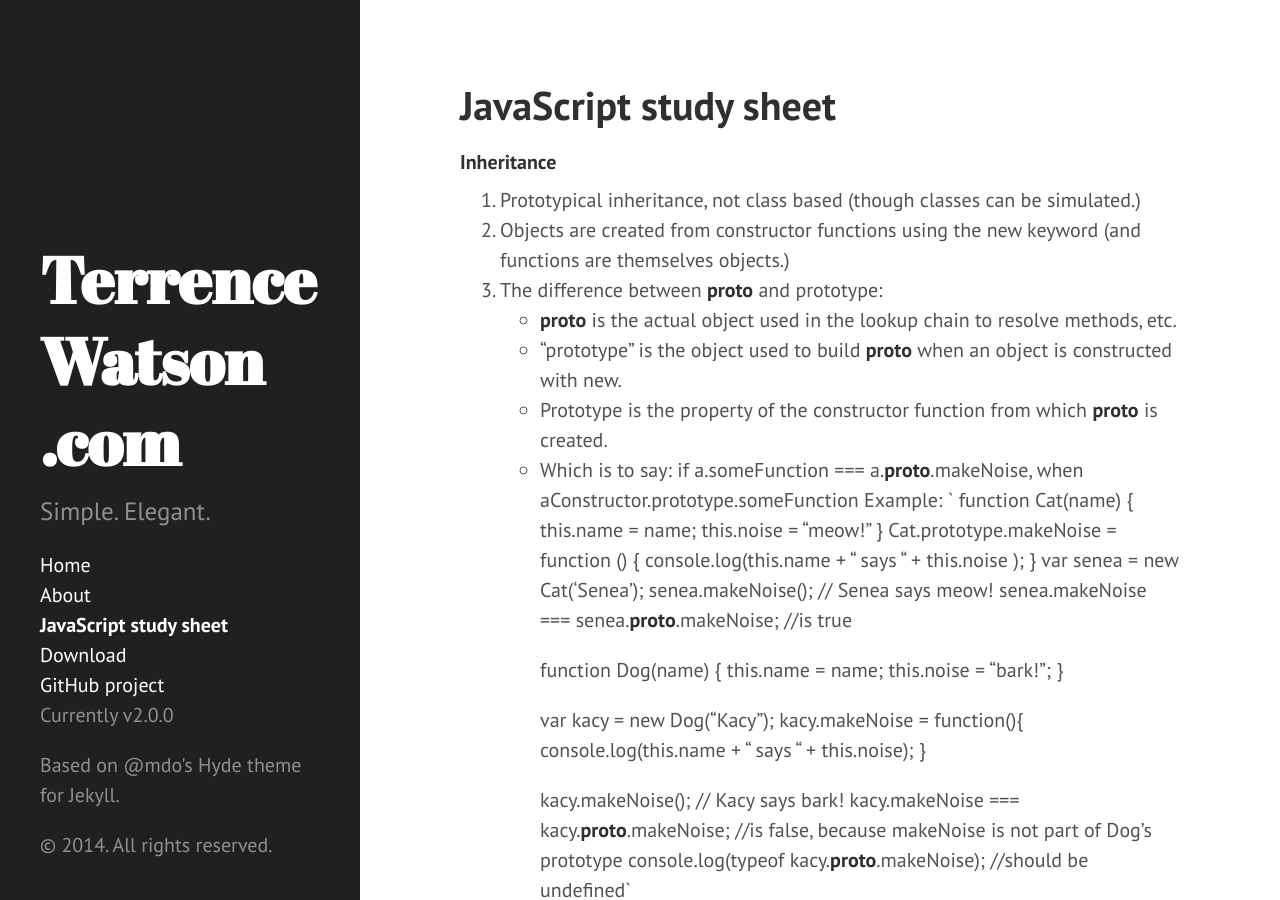
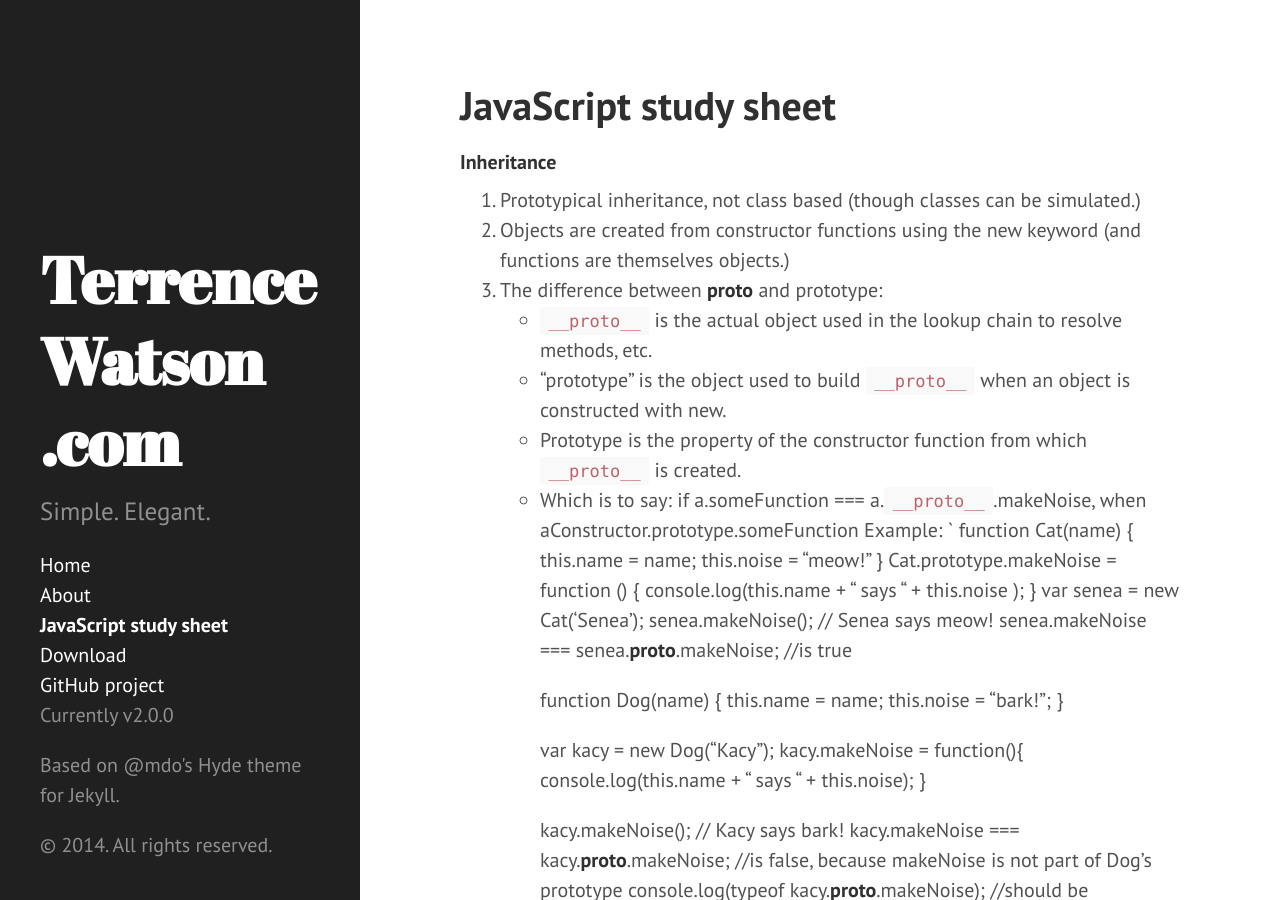
Before and after one commit to selfinterest/selfinterest.github.io, a Jekyll site: the page built from jscheatsheet.md, in a window 1280 px wide and 900 px high. Built offline with Jekyll 4.4.1, drawn with Linux system fonts in a browser that asks for light colours; nearby versions of some CDN libraries; Markdown is read by kramdown in place of the engine named in the settings.

Commit message:
JavaScript study sheet

```diff
--- a/jscheatsheet.md
+++ b/jscheatsheet.md
@@ -6,10 +6,10 @@ title: JavaScript study sheet
 1.   Prototypical inheritance, not class based (though classes can be simulated.)
 2.   Objects are created from constructor functions using the new keyword (and functions are themselves objects.)
 3.   The difference between __proto__ and prototype:
-       *  __proto__ is the actual object used in the lookup chain to resolve methods, etc.
-       * “prototype” is the object used to build __proto__ when an object is constructed with new.
-       * Prototype is the property of the constructor function from which __proto__ is created.
-       * Which is to say: if a.someFunction === a.__proto__.makeNoise, when aConstructor.prototype.someFunction
+       *  `__proto__` is the actual object used in the lookup chain to resolve methods, etc.
+       * “prototype” is the object used to build `__proto__` when an object is constructed with new.
+       * Prototype is the property of the constructor function from which `__proto__` is created.
+       * Which is to say: if a.someFunction === a.`__proto__`.makeNoise, when aConstructor.prototype.someFunction
        Example:
        ` function Cat(name) {
               this.name = name;
```
